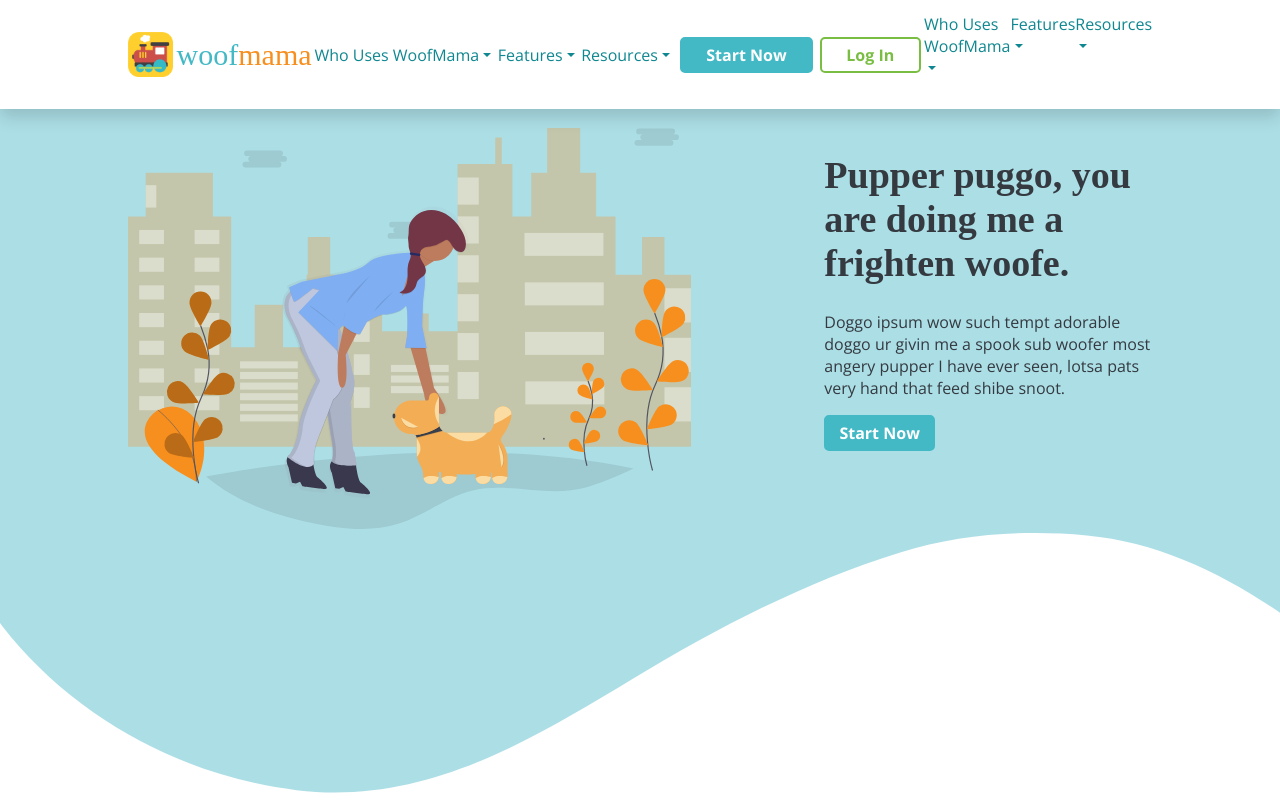
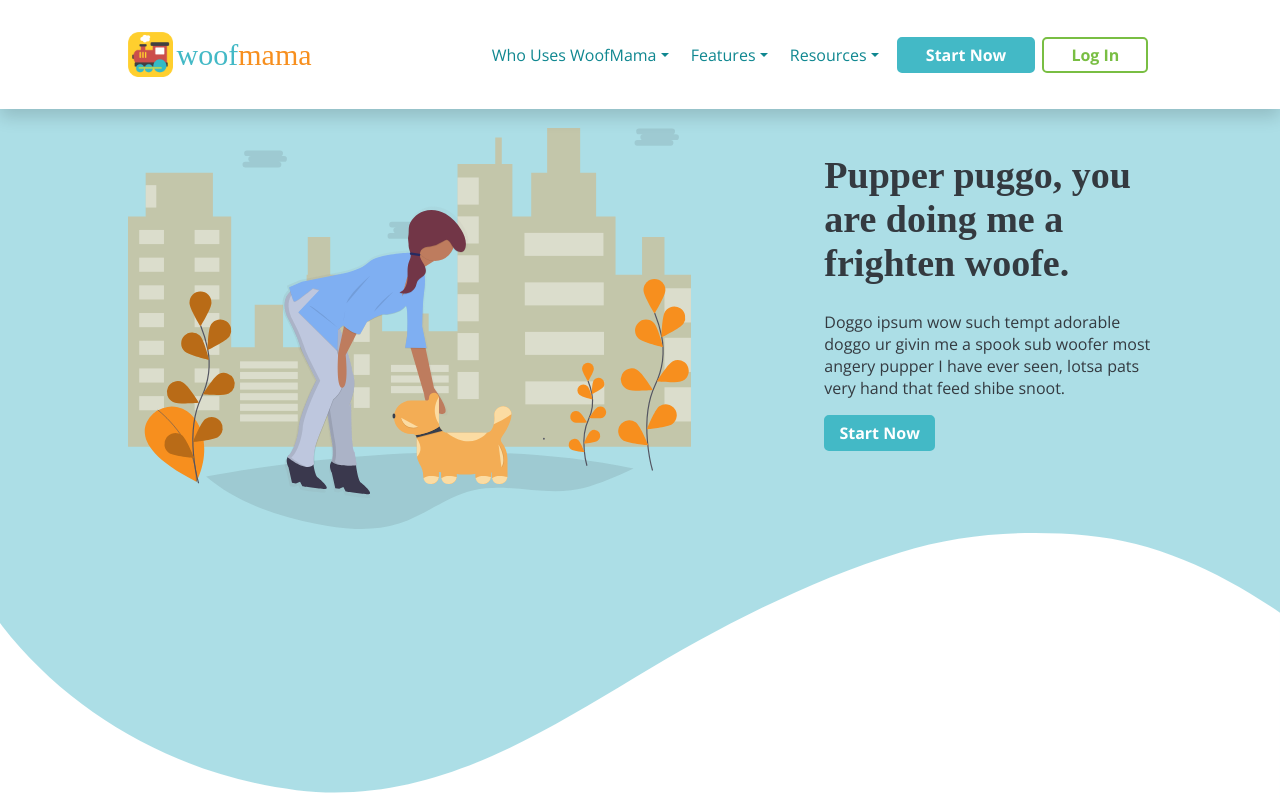
Before and after one commit to caropi/dog-daycare, a React (Create React App) app: page / in a window 1280 px wide. Shown: the top 800 px of the page. Built offline with nearby package versions, Linux system fonts and the light colour scheme; a web font is replaced by a local one.

Commit message:
:dash:Adding hotfix

```diff
--- a/src/styles/_general.scss
+++ b/src/styles/_general.scss
@@ -25,10 +25,10 @@ li {
 }
 
 .mobileOnly {
-    display: none;
+    display: none !important;
 
     @media (max-width: 620px) {
-        display: flex;
+        display: flex !important;
     }
 }
 
```
